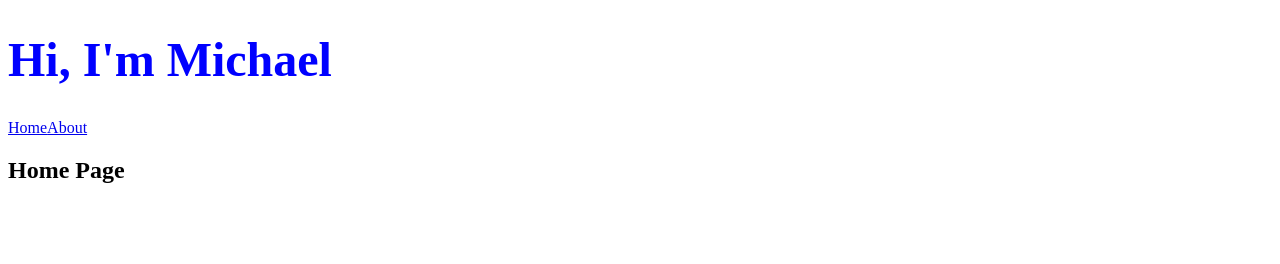
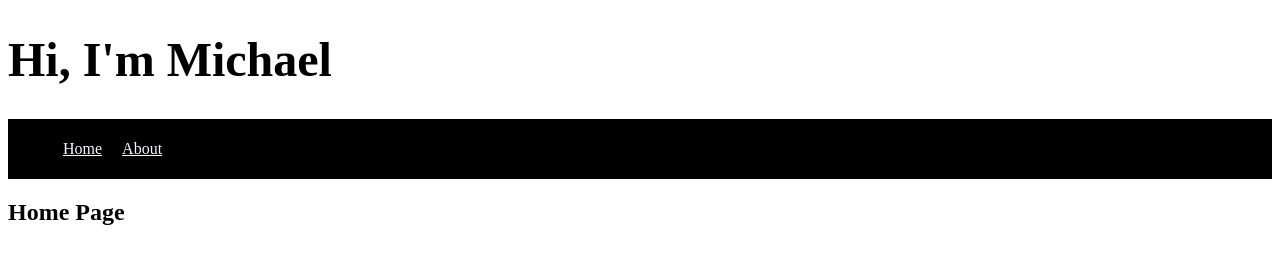
Before and after one commit to mumptastic/gatsby-conf, a Gatsby site: page / in a window 1280 px wide. Built offline with nearby package versions, Linux system fonts and the light colour scheme; Gatsby itself is replaced by a stand-in of ours.

Commit message:
added styles to layout --wip

```diff
--- a/src/components/layout.js
+++ b/src/components/layout.js
@@ -1,14 +1,20 @@
 import React from 'react'
 import { Link}  from 'gatsby'
 import { title } from './layout.module.css'
+import { navBar } from './layout.module.css'
 
 const Layout = ({ children, pageTitle }) => {
     return (
         <div>
             <title>{pageTitle}</title>
             <h1 className={title}>Hi, I'm Michael</h1>
-            <Link to='/'>Home</Link>
-            <Link to='/about'>About</Link>
+            <nav className={navBar}>
+                <ul>
+                    <li><Link to='/'>Home</Link></li>
+                    <li><Link to='/about'>About</Link></li>
+                </ul>
+            </nav>
+
             { children }
         </div>
     )
--- a/src/components/layout.module.css
+++ b/src/components/layout.module.css
@@ -1,4 +1,16 @@
 .title {
-  color: blue;
+  color: black;
   font-size: 3rem;
 }
+.navBar {
+  background: black;
+  padding: 5px;
+}
+.navBar li {
+  display: inline-block;
+}
+
+.navBar li a {
+  color: ghostwhite;
+  margin: 10px;
+}
```
